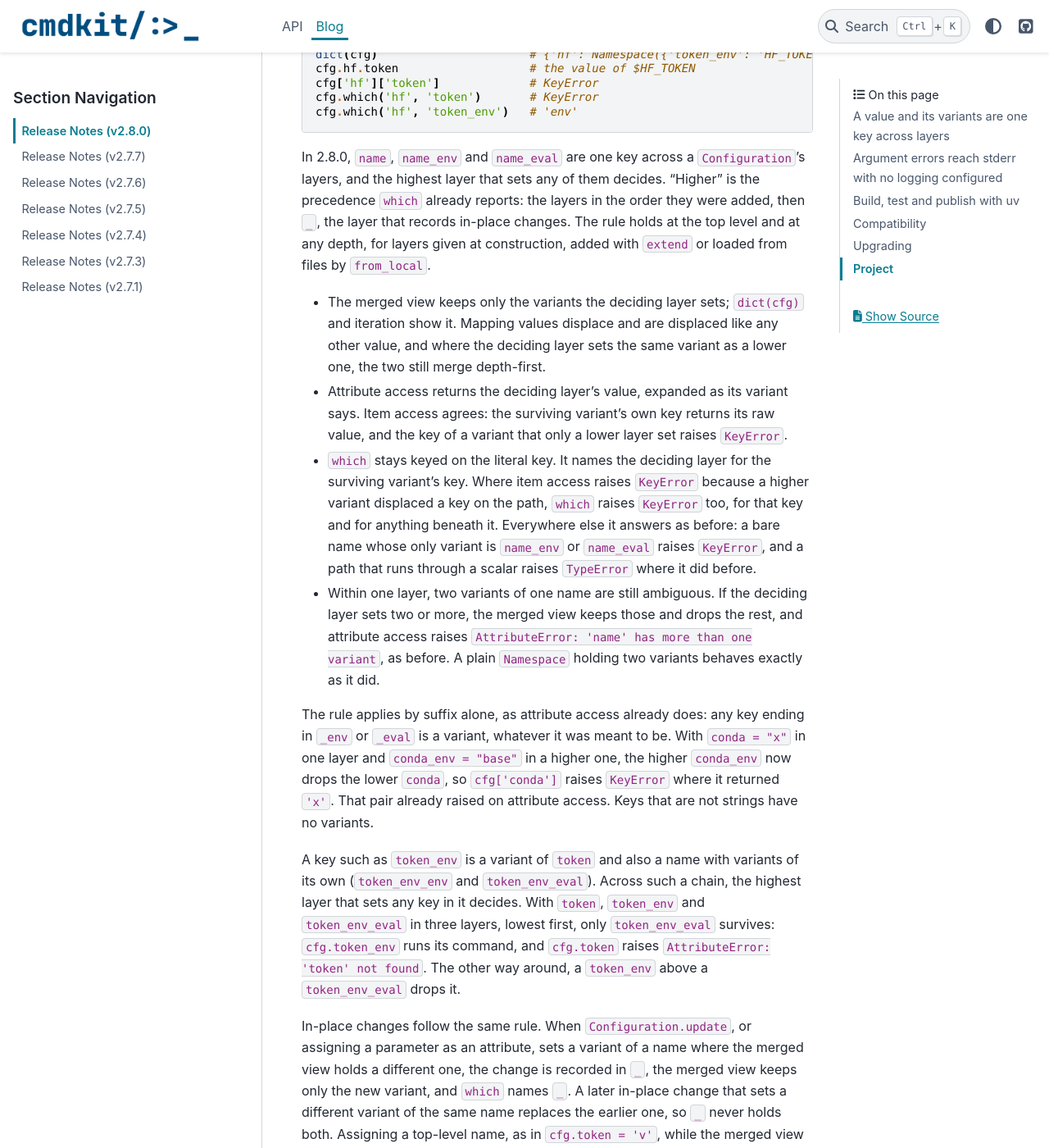
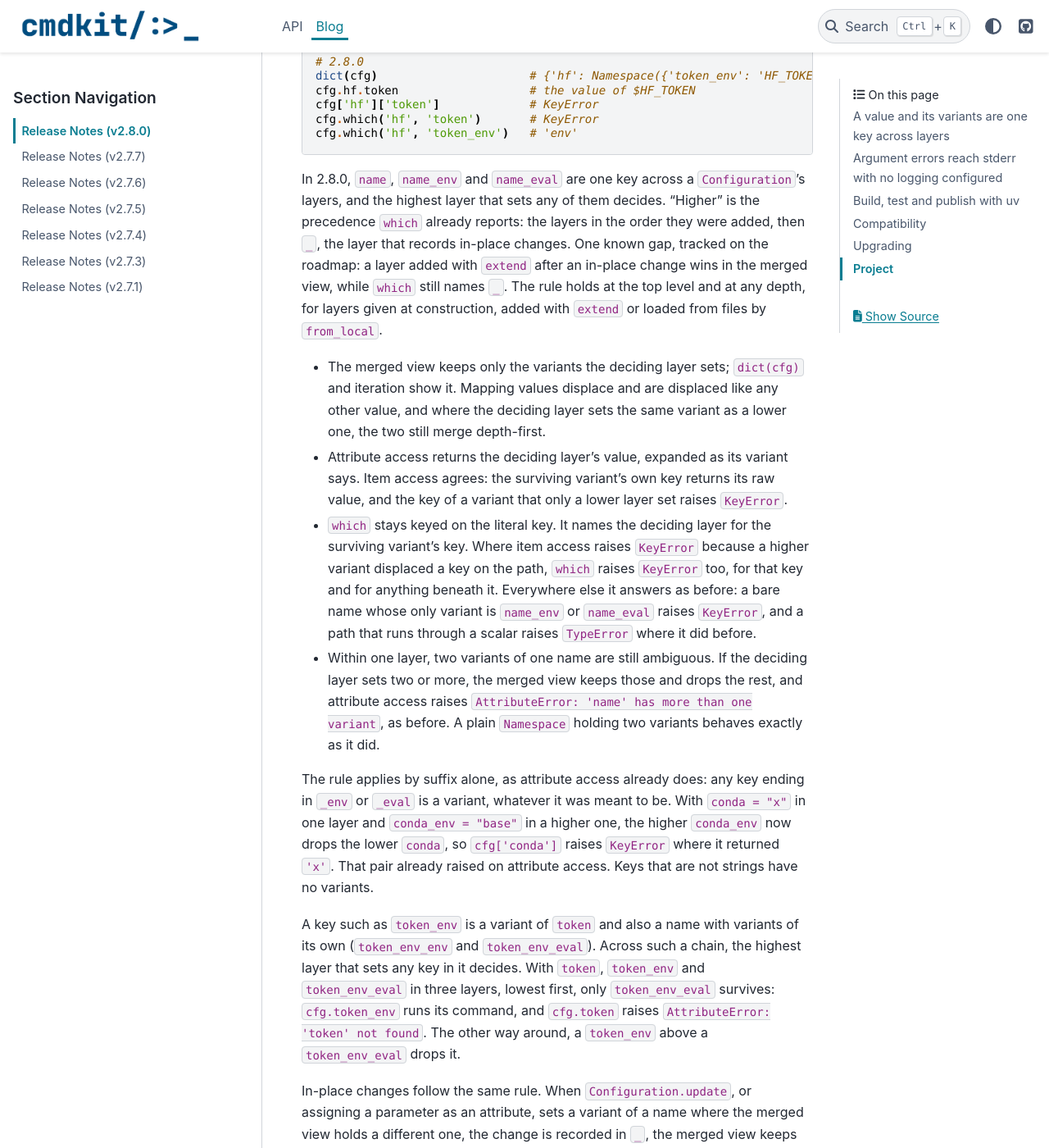
Before and after one commit to glentner/CmdKit, a Sphinx documentation site: the page built from docs/blog/20261111_2_8_0_release.rst, in a window 1280 px wide and 1400 px high, scrolled down 1097 px. Shown: the whole window at 82% size. Built offline with Sphinx 7.4.7 and the PyData theme 0.15.4, drawn with Linux system fonts in a browser that asks for light colours; pages that are not in the unit, such as notebooks, are missing from menus; some of the changed text lies outside the part shown.

Commit message:
[docs] Release notes and documentation for 2.8.0: review fixes

```diff
--- a/docs/api/config.rst
+++ b/docs/api/config.rst
@@ -45,7 +45,9 @@
         ``which`` is keyed on the literal key. Where a higher layer's variant of a name has
         displaced a key on the path (``name``, ``name_env`` and ``name_eval`` are one key across
         layers, as above), item access raises ``KeyError`` and so does ``which``, for that key
-        and for anything beneath it.
+        and for anything beneath it. In a few rare sequences of in-place changes, ``which`` can
+        still answer from a lower layer for a key that item access no longer finds; they are
+        tracked on the roadmap.
 
     |
 
--- a/docs/blog/20261111_2_8_0_release.rst
+++ b/docs/blog/20261111_2_8_0_release.rst
@@ -52,8 +53,10 @@
 In 2.8.0, ``name``, ``name_env`` and ``name_eval`` are one key across a ``Configuration``'s
 layers, and the highest layer that sets any of them decides. "Higher" is the precedence
 ``which`` already reports: the layers in the order they were added, then ``_``, the layer
-that records in-place changes. The rule holds at the top level and at any depth, for layers
-given at construction, added with ``extend`` or loaded from files by ``from_local``.
+that records in-place changes. One known gap, tracked on the roadmap: a layer added with
+``extend`` after an in-place change wins in the merged view, while ``which`` still names ``_``.
+The rule holds at the top level and at any depth, for layers given at construction, added with
+``extend`` or loaded from files by ``from_local``.
 
 - The merged view keeps only the variants the deciding layer sets; ``dict(cfg)`` and iteration
   show it. Mapping values displace and are displaced like any other value, and where the deciding
```
Also changed, not shown: other parts of docs/blog/20261111_2_8_0_release.rst (+5 -6 lines).
